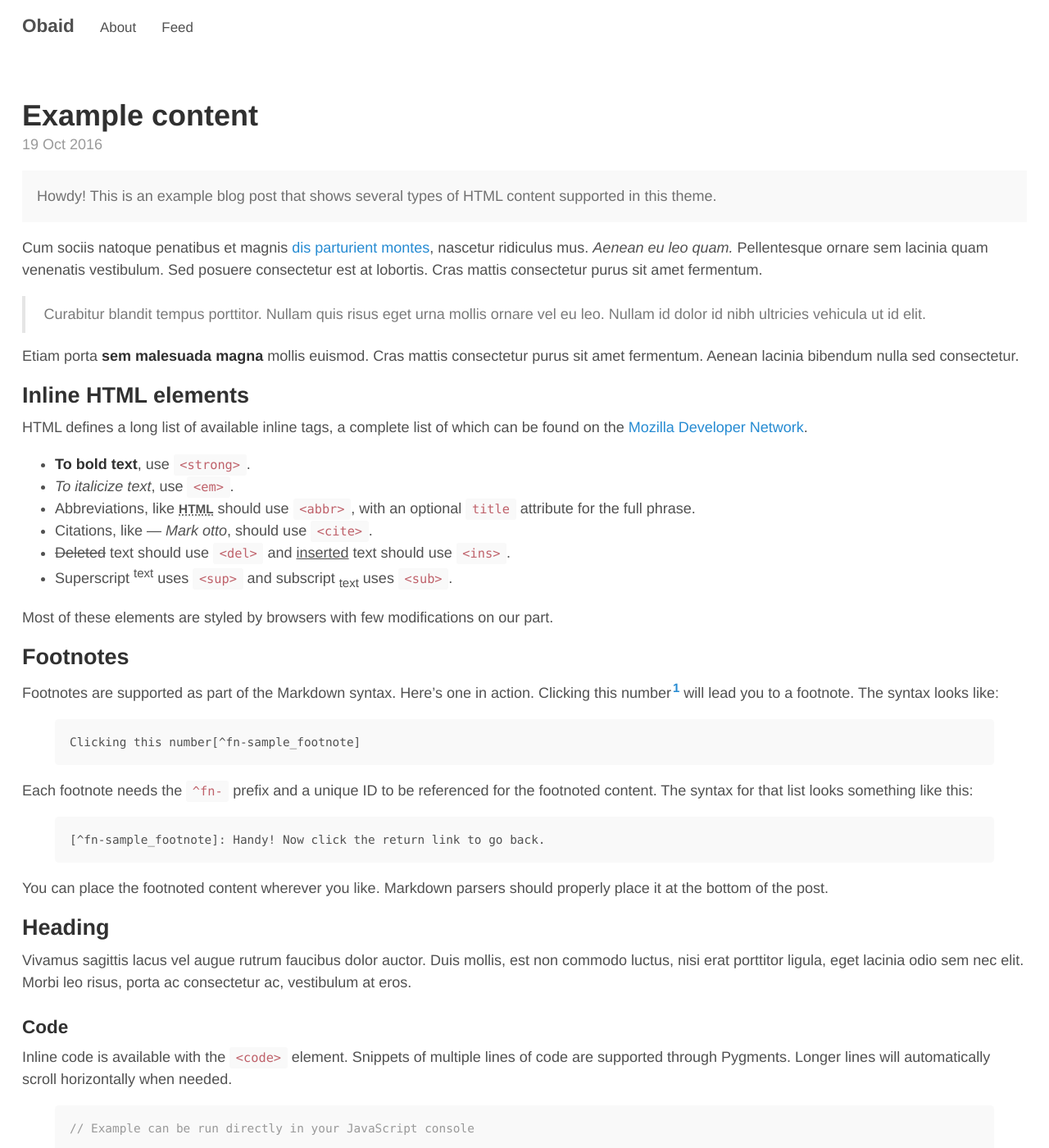
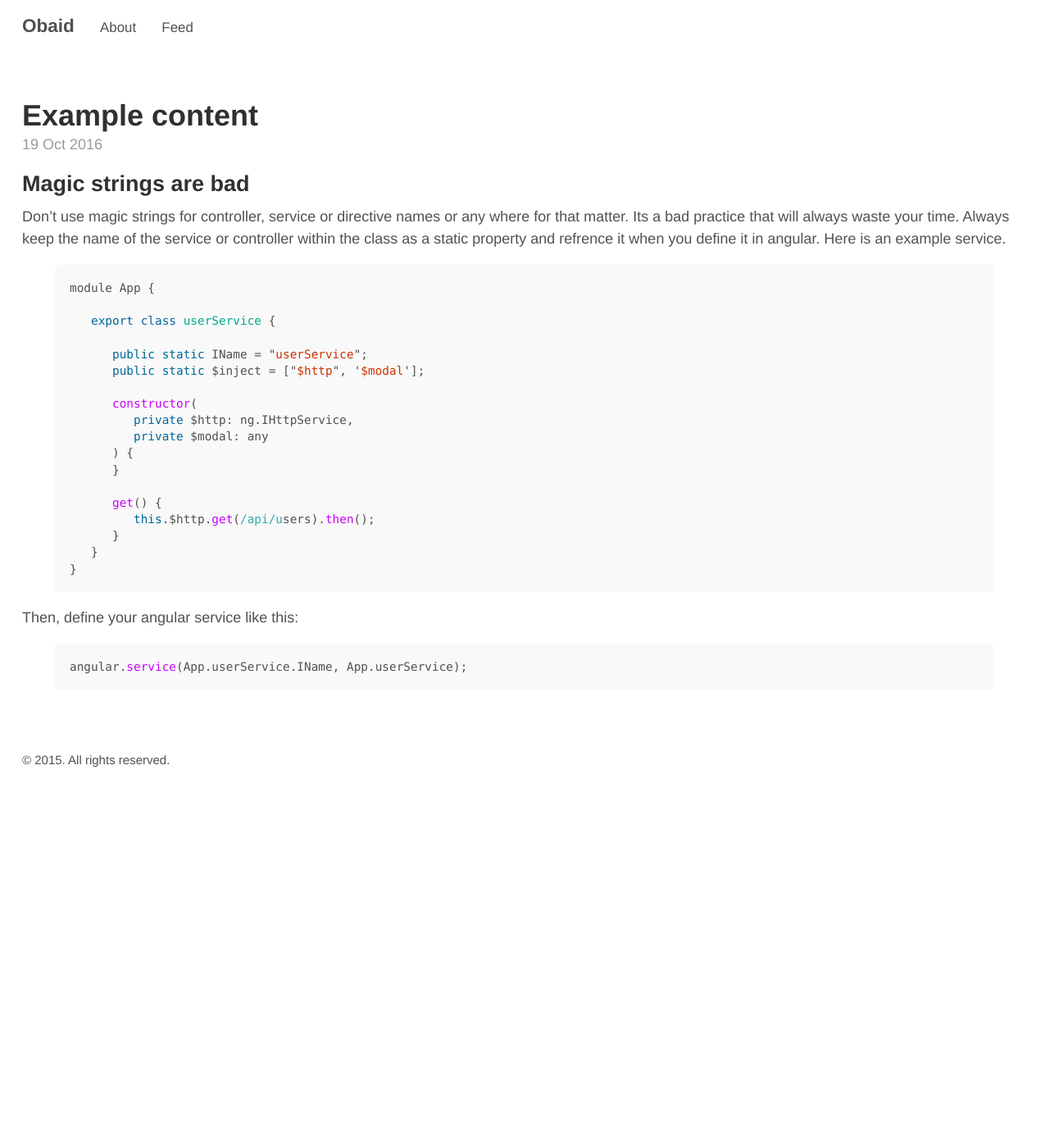
Before and after one commit to ObaidUrRehman/ObaidUrRehman.github.io, a Jekyll site: the page built from _posts/2016-10-19-typescript-angular-best-practices.md, in a window 1280 px wide and 1400 px high. Shown: the whole window at 82% size. Built offline with Jekyll 4.4.1, drawn with Linux system fonts in a browser that asks for light colours; some of the changed text lies outside the part shown.

Commit message:
added post.

```diff
--- a/_posts/2016-10-19-typescript-angular-best-practices.md
+++ b/_posts/2016-10-19-typescript-angular-best-practices.md
@@ -2,168 +2,34 @@
 layout: post
 title: Example content
 ---
+## Magic strings are bad
+
+Don't use magic strings for controller, service or directive names or any where for that matter. Its a bad practice that will always waste your time. Always keep the name of the service or controller within the class as a static property and refrence it when you define it in angular. Here is an example service.
+
+{% highlight js %}
+module App {
+
+   export class userService {
+
+      public static IName = "userService";
+      public static $inject = ["$http", '$modal'];
+
+      constructor(
+         private $http: ng.IHttpService,
+         private $modal: any
+      ) {
+      }
+
+      get() {
+         this.$http.get(/api/users).then();
+      }
+   }
+}
+{% endhighlight %}
 
 
-<div class="message">
-  Howdy! This is an example blog post that shows several types of HTML content supported in this theme.
-</div>
-
-Cum sociis natoque penatibus et magnis <a href="#">dis parturient montes</a>, nascetur ridiculus mus. *Aenean eu leo quam.* Pellentesque ornare sem lacinia quam venenatis vestibulum. Sed posuere consectetur est at lobortis. Cras mattis consectetur purus sit amet fermentum.
-
-> Curabitur blandit tempus porttitor. Nullam quis risus eget urna mollis ornare vel eu leo. Nullam id dolor id nibh ultricies vehicula ut id elit.
-
-Etiam porta **sem malesuada magna** mollis euismod. Cras mattis consectetur purus sit amet fermentum. Aenean lacinia bibendum nulla sed consectetur.
-
-## Inline HTML elements
-
-HTML defines a long list of available inline tags, a complete list of which can be found on the [Mozilla Developer Network](https://developer.mozilla.org/en-US/docs/Web/HTML/Element).
-
-- **To bold text**, use `<strong>`.
-- *To italicize text*, use `<em>`.
-- Abbreviations, like <abbr title="HyperText Markup Langage">HTML</abbr> should use `<abbr>`, with an optional `title` attribute for the full phrase.
-- Citations, like <cite>&mdash; Mark otto</cite>, should use `<cite>`.
-- <del>Deleted</del> text should use `<del>` and <ins>inserted</ins> text should use `<ins>`.
-- Superscript <sup>text</sup> uses `<sup>` and subscript <sub>text</sub> uses `<sub>`.
-
-Most of these elements are styled by browsers with few modifications on our part.
-
-## Footnotes
-
-Footnotes are supported as part of the Markdown syntax. Here's one in action. Clicking this number[^fn-sample_footnote] will lead you to a footnote. The syntax looks like:
-
-{% highlight text %}
-Clicking this number[^fn-sample_footnote]
-{% endhighlight %}
-
-Each footnote needs the `^fn-` prefix and a unique ID to be referenced for the footnoted content. The syntax for that list looks something like this:
-
-{% highlight text %}
-[^fn-sample_footnote]: Handy! Now click the return link to go back.
-{% endhighlight %}
-
-You can place the footnoted content wherever you like. Markdown parsers should properly place it at the bottom of the post.
-
-## Heading
-
-Vivamus sagittis lacus vel augue rutrum faucibus dolor auctor. Duis mollis, est non commodo luctus, nisi erat porttitor ligula, eget lacinia odio sem nec elit. Morbi leo risus, porta ac consectetur ac, vestibulum at eros.
-
-### Code
-
-Inline code is available with the `<code>` element. Snippets of multiple lines of code are supported through Pygments. Longer lines will automatically scroll horizontally when needed.
+Then, define your angular service like this:
 
 {% highlight js %}
-// Example can be run directly in your JavaScript console
-
-// Create a function that takes two arguments and returns the sum of those arguments
-var adder = new Function("a", "b", "return a + b");
-
-// Call the function
-adder(2, 6);
-// > 8
+angular.service(App.userService.IName, App.userService);
 {% endhighlight %}
-
-You may also optionally show code snippets with line numbers. Add `linenos` to the Pygments tags.
-
-{% highlight js linenos %}
-// Example can be run directly in your JavaScript console
-
-// Create a function that takes two arguments and returns the sum of those arguments
-var adder = new Function("a", "b", "return a + b");
-
-// Call the function
-adder(2, 6);
-// > 8
-{% endhighlight %}
-
-Aenean lacinia bibendum nulla sed consectetur. Etiam porta sem malesuada magna mollis euismod. Fusce dapibus, tellus ac cursus commodo, tortor mauris condimentum nibh, ut fermentum massa.
-
-### Gists via GitHub Pages
-
-Vestibulum id ligula porta felis euismod semper. Nullam quis risus eget urna mollis ornare vel eu leo. Donec sed odio dui.
-
-{% gist 13f94b734a4ddb132735 gist.md %}
-
-Aenean eu leo quam. Pellentesque ornare sem lacinia quam venenatis vestibulum. Nullam quis risus eget urna mollis ornare vel eu leo. Cum sociis natoque penatibus et magnis dis parturient montes, nascetur ridiculus mus. Donec sed odio dui. Vestibulum id ligula porta felis euismod semper.
-
-### Lists
-
-Cum sociis natoque penatibus et magnis dis parturient montes, nascetur ridiculus mus. Aenean lacinia bibendum nulla sed consectetur. Etiam porta sem malesuada magna mollis euismod. Fusce dapibus, tellus ac cursus commodo, tortor mauris condimentum nibh, ut fermentum massa justo sit amet risus.
-
-* Praesent commodo cursus magna, vel scelerisque nisl consectetur et.
-* Donec id elit non mi porta gravida at eget metus.
-* Nulla vitae elit libero, a pharetra augue.
-
-Donec ullamcorper nulla non metus auctor fringilla. Nulla vitae elit libero, a pharetra augue.
-
-1. Vestibulum id ligula porta felis euismod semper.
-2. Cum sociis natoque penatibus et magnis dis parturient montes, nascetur ridiculus mus.
-3. Maecenas sed diam eget risus varius blandit sit amet non magna.
-
-Cras mattis consectetur purus sit amet fermentum. Sed posuere consectetur est at lobortis.
-
-<dl>
-  <dt>HyperText Markup Language (HTML)</dt>
-  <dd>The language used to describe and define the content of a Web page</dd>
-
-  <dt>Cascading Style Sheets (CSS)</dt>
-  <dd>Used to describe the appearance of Web content</dd>
-
-  <dt>JavaScript (JS)</dt>
-  <dd>The programming language used to build advanced Web sites and applications</dd>
-</dl>
-
-Integer posuere erat a ante venenatis dapibus posuere velit aliquet. Morbi leo risus, porta ac consectetur ac, vestibulum at eros. Nullam quis risus eget urna mollis ornare vel eu leo.
-
-### Images
-
-Quisque consequat sapien eget quam rhoncus, sit amet laoreet diam tempus. Aliquam aliquam metus erat, a pulvinar turpis suscipit at.
-
-![placeholder](http://placehold.it/800x400 "Large example image")
-![placeholder](http://placehold.it/400x200 "Medium example image")
-![placeholder](http://placehold.it/200x200 "Small example image")
-
-### Tables
-
-Aenean lacinia bibendum nulla sed consectetur. Lorem ipsum dolor sit amet, consectetur adipiscing elit.
-
-<table>
-  <thead>
-    <tr>
-      <th>Name</th>
-      <th>Upvotes</th>
-      <th>Downvotes</th>
-    </tr>
-  </thead>
-  <tfoot>
-    <tr>
-      <td>Totals</td>
-      <td>21</td>
-      <td>23</td>
-    </tr>
-  </tfoot>
-  <tbody>
-    <tr>
-      <td>Alice</td>
-      <td>10</td>
-      <td>11</td>
-    </tr>
-    <tr>
-      <td>Bob</td>
-      <td>4</td>
-      <td>3</td>
-    </tr>
-    <tr>
-      <td>Charlie</td>
-      <td>7</td>
-      <td>9</td>
-    </tr>
-  </tbody>
-</table>
-
-Nullam id dolor id nibh ultricies vehicula ut id elit. Sed posuere consectetur est at lobortis. Nullam quis risus eget urna mollis ornare vel eu leo.
-
------
-
-Want to see something else added? <a href="https://github.com/poole/poole/issues/new">Open an issue.</a>
-
-[^fn-sample_footnote]: Handy! Now click the return link to go back.
```
